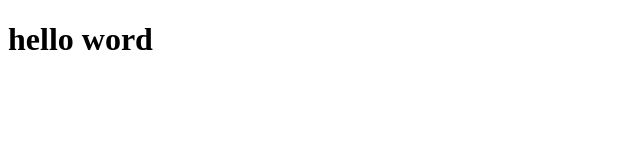
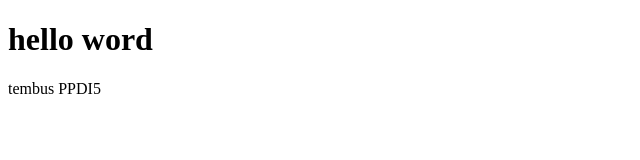
Before and after one commit to Clodio23/wpu-git-test, a plain HTML site: page index.html in a window 1280 px wide. Shown: the whole page, without its empty margins (0-640 px from the left). Drawn offline with Linux system fonts and the light colour scheme.

Commit message:
merubah kata tembus PPDI5 di index.html

```diff
--- a/index.html
+++ b/index.html
@@ -8,6 +8,7 @@
 </head>
 <body>
     <h1>hello word</h1>
+    <p>tembus PPDI5</p>
 
 </body>
 </html>
```
